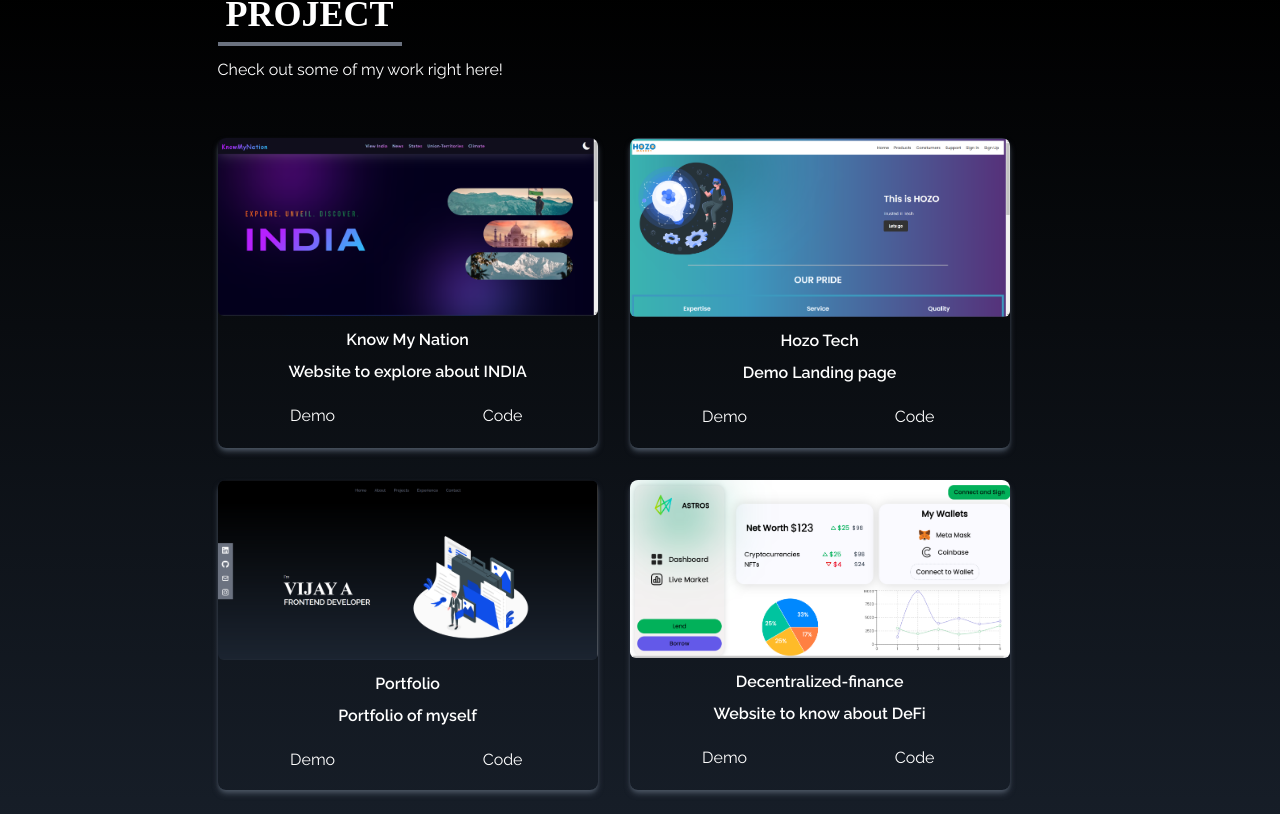
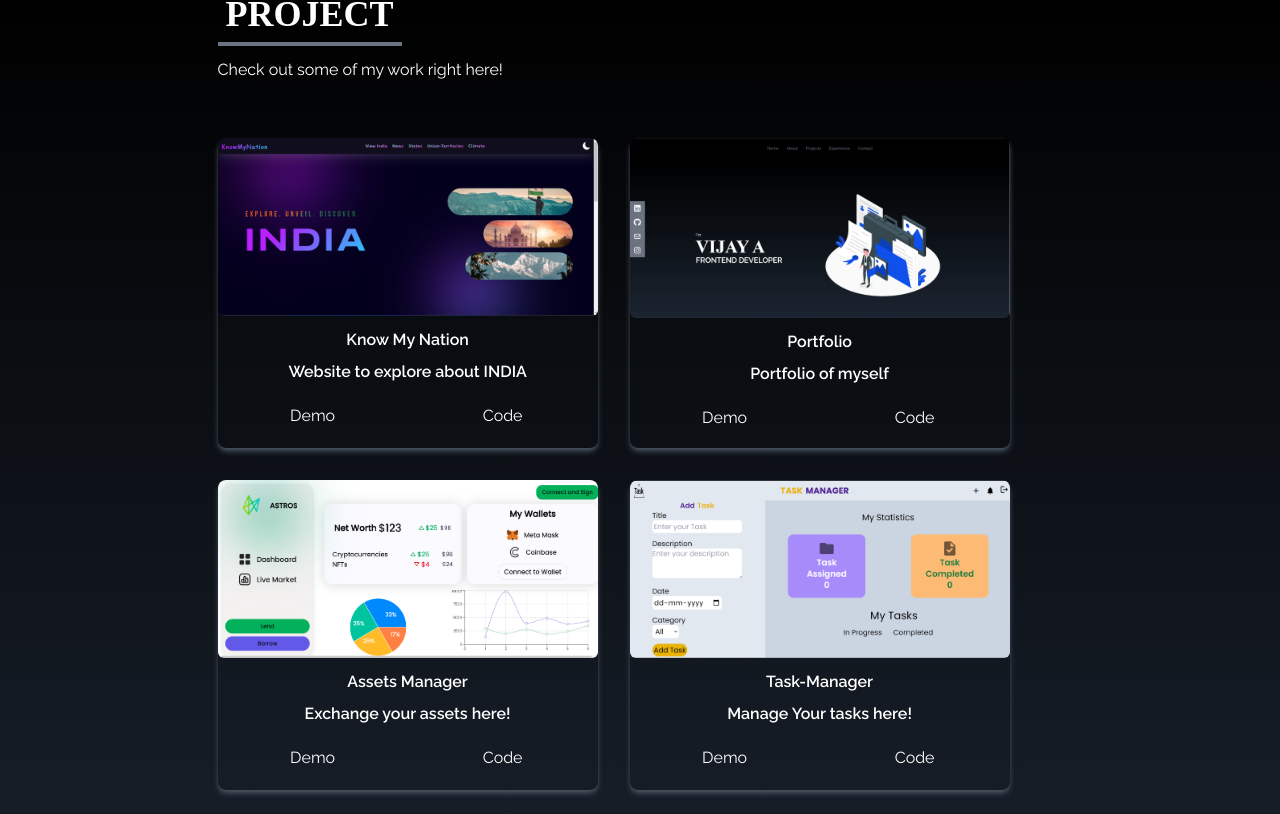
Before and after one commit to Vijay-Hozo/Portfolio, a React (Create React App) app: page / in a window 1280 px wide. Shown: the part 1686-2500 px from the top of the page. Built offline with nearby package versions, Linux system fonts and the light colour scheme.

Commit message:
:rocket: projects updated

```diff
--- a/src/components/Projects.jsx
+++ b/src/components/Projects.jsx
@@ -17,14 +17,6 @@ const Projects = () => {
             code:'https://github.com/Vijay-Hozo/know-my-nation'
         },
         {
-            id:2,
-            src:hozotech,
-            heading:'Hozo Tech',
-            description:'Demo Landing page',
-            href:'https://hozotech.netlify.app/',
-            code:'https://github.com/Vijay-Hozo/OCTANET_SEPTEMBER'
-        },
-        {
             id:3,
             src:portfolio,
             description:'Portfolio of myself',
@@ -35,9 +27,9 @@ const Projects = () => {
         {
             id:4,
             src:assestsmanager ,
-            heading:'Decentralized-finance',
-            description:'Website to know about DeFi',
-            href:'https://knowmynation.netlify.app/',
+            heading:'Assets Manager',
+            description:'Exchange your assets here!',
+            // href:'https://knowmynation.netlify.app/',
             code:'https://github.com/Vijay-Hozo/Decentralized_Finance_App'
         },
         {
@@ -45,7 +37,7 @@ const Projects = () => {
             src:taskmanager,
             heading:'Task-Manager',
             description:'Manage Your tasks here!',
-            href:'https://knowmynation.netlify.app/',
+            // href:'https://knowmynation.netlify.app/',
             code:'https://github.com/Vijay-Hozo/Task-Manager'
         },
         {
@@ -53,7 +45,7 @@ const Projects = () => {
             src:expensetracker,
             heading:'Expense Tracker',
             description:'Track your expenses here!',
-            href:'https://knowmynation.netlify.app/',
+            // href:'https://knowmynation.netlify.app/',
             code:'https://github.com/Vijay-Hozo/Expense_Tracker_API'
         }
     ]
```
